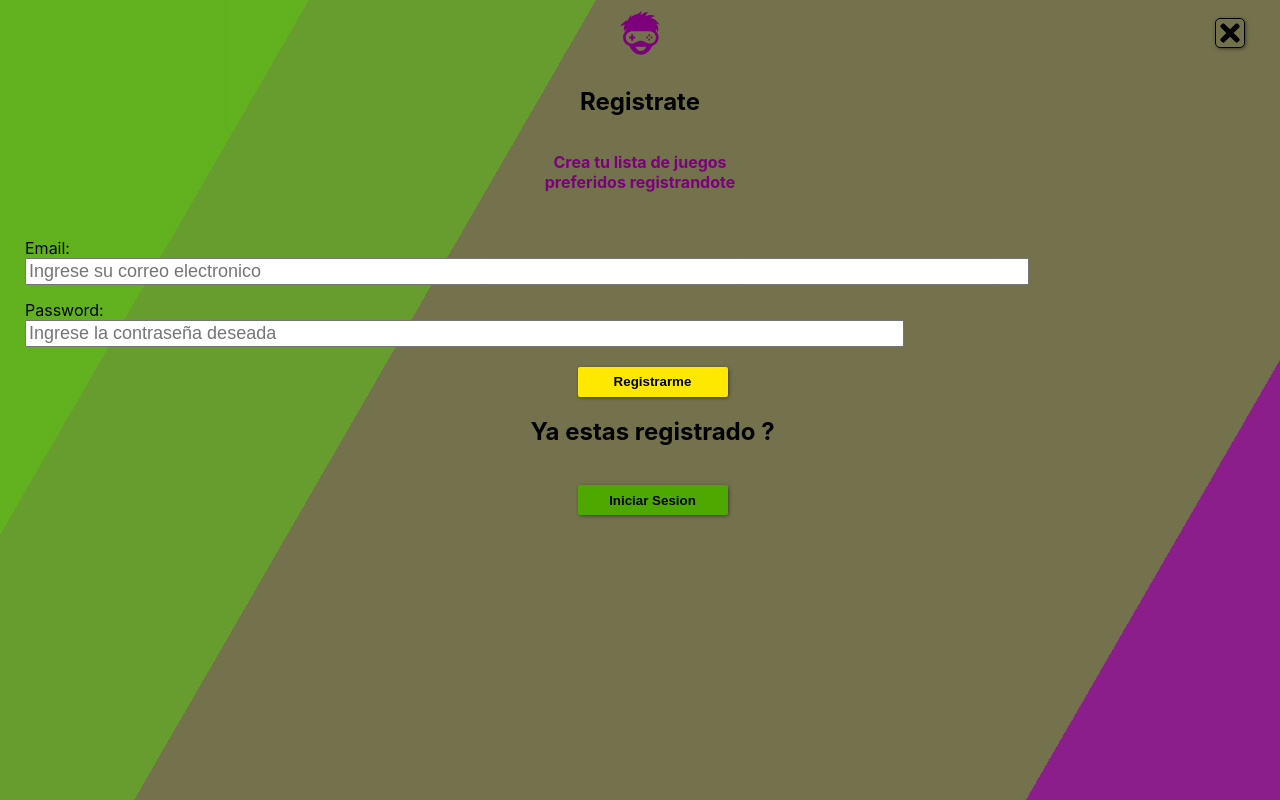
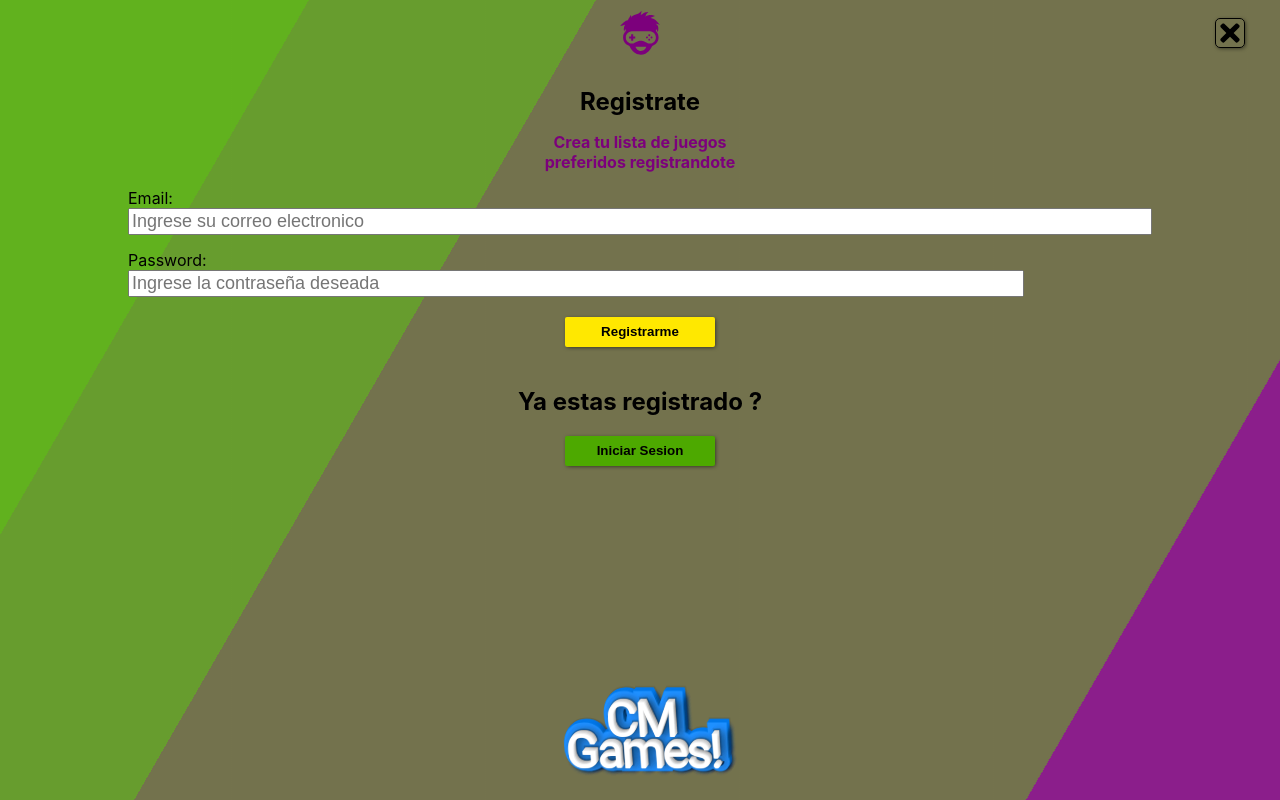
Before and after one commit to JuanMolfese/unicen-visualizacion, a Next.js app in the folder TP2/entregafinal/: page /register in a window 1280 px wide. Built offline with nearby package versions, Linux system fonts and the light colour scheme.

Commit message:
se fusionan ambas animaciones (2d y 3d) en el register

```diff
--- a/TP2/entregafinal/pages/register.js
+++ b/TP2/entregafinal/pages/register.js
@@ -3,13 +3,16 @@ import Link from "next/link";
 import { FaTimes } from "react-icons/fa";
 import styles from '../styles/Register.module.css'
 import Logo from "../components/Logo";
+import Fondo_3D from "../components/Fondo_3D";
 
 export default function register(){
   return (
     <>
-      <Fondo_animado/>
-
       <div className={styles.container}>
+        <Fondo_animado/>
+        <div className={styles.tres_d}>
+          <Fondo_3D/>
+        </div>
         <div className={styles.header}>
           <Logo className={styles.logo}/>
           <Link href="/" className={styles.btnClose}>
@@ -18,12 +21,12 @@ export default function register(){
         </div>
 
         <div className={styles.contentTitle}>
-          <h2>Registrate</h2>
+          <h2 className={styles.titulo}>Registrate</h2>
           <p className={styles.subtitle}>Crea tu lista de juegos preferidos registrandote</p>
         </div>
 
         <form action="/" className={styles.formRegister}>
-          <label for="email">Email:</label>
+          <label for="email" className={styles.labels}>Email:</label>
           <input
             type="email"
             id="email"
@@ -31,7 +34,7 @@ export default function register(){
             className={styles.inputEmail}
             placeholder="Ingrese su correo electronico"
           />
-          <label for="pswrd">Password:</label>
+          <label for="pswrd" className={styles.labels}>Password:</label>
           <input
             type="password"
             id="pswrd"
@@ -53,17 +56,17 @@ export default function register(){
           <div className={styles.contentSubmit}>
             <button type="submit" className={styles.btnSubmit}>Registrarme</button>
           </div>
+        </form>
+        <div className={styles.contentTitle}>
+            <h2 className={styles.titulo}>Ya estas registrado ?</h2>
+          </div>
 
-          <div className={styles.contentTitle}>
-            <h2>Ya estas registrado ?</h2>
-          </div>
+        <div className={styles.contentSubmit}>
           <Link href="/login">
-            <div className={styles.contentSubmit}>
-              <a><button type="submit" className={styles.btnInicioSesion}>Iniciar Sesion</button></a>
-            </div>
+            <a><button type="submit" className={styles.btnInicioSesion}>Iniciar Sesion</button></a>
           </Link>
+        </div>
 
-        </form>
       </div>
     </>
   )
--- a/TP2/entregafinal/styles/Fondo_3D.module.css
+++ b/TP2/entregafinal/styles/Fondo_3D.module.css
@@ -8,10 +8,10 @@
 /* ಠ_ಠ */
 
 .stage {
-  height: 180px;
-  width: 300px;
+  height: 120px;
+  width: 200px;
   margin: auto;
-  position: absolute;
+  position: relative;
   top: 0;
   right: 0;
   bottom: 0;
@@ -31,7 +31,7 @@
 }
 
 .layer:after {
-  font: 100px/0.65 "Pacifico", "Kaushan Script", Futura, "Roboto", "Trebuchet MS", Helvetica, sans-serif;
+  font: 50px/0.65 "Pacifico", "Kaushan Script", Futura, "Roboto", "Trebuchet MS", Helvetica, sans-serif;
   content: "CM\a Games!";
   white-space: pre;
   text-align: center;
--- a/TP2/entregafinal/styles/Register.module.css
+++ b/TP2/entregafinal/styles/Register.module.css
@@ -4,6 +4,7 @@
   left: 0;
   width: 100%;
   height: 100%;
+  overflow: hidden;
 }
 
 .header {
@@ -37,6 +38,9 @@
   background-color: var(--color-Tertiary-D2);
 }
 
+.titulo{
+  margin-bottom: 0px;
+}
 .contentTitle {
   width: 100%;
   text-align: center;
@@ -47,19 +51,25 @@
 }
 
 .formRegister {
-  margin-top: 30px;
+  margin-top: 0px;
   display: flex;
-  margin-left: 25px;
+  /* margin-left: 25px; */
   flex-direction: column;
+}
+
+.labels{
+  margin-left: 10%;
 }
 
 .inputEmail{
   width: 80%;
+  margin-left: 10%;
   font-size: large;
   margin-bottom: 15px;
 }
 
 .inputPass {
+  margin-left: 10%;
   width: 70%;
   font-size: large;
 }
@@ -72,6 +82,7 @@
 
 .btnSubmit {
   margin-top: 20px;
+  margin-bottom: 20px;
   width: 150px;
   height: 30px;
   background-color: var(--color-Tertiary);
@@ -104,3 +115,11 @@
   font-weight: bold;
   width: 250px;
 }
+
+.tres_d{
+  display: flex;
+  position: absolute;
+  width: 100%;
+  bottom: 0;
+  margin-bottom: 25px;
+}
--- a/TP2/entregafinal/styles/globals.css
+++ b/TP2/entregafinal/styles/globals.css
@@ -4,6 +4,11 @@ html,body {
   font-family: -apple-system, BlinkMacSystemFont, Segoe UI, Roboto, Oxygen,
     Ubuntu, Cantarell, Fira Sans, Droid Sans, Helvetica Neue, sans-serif;
   background:#F5F5F5;
+
+}
+
+::-webkit-scrollbar {
+  display: none;
 }
 
 a {
```
